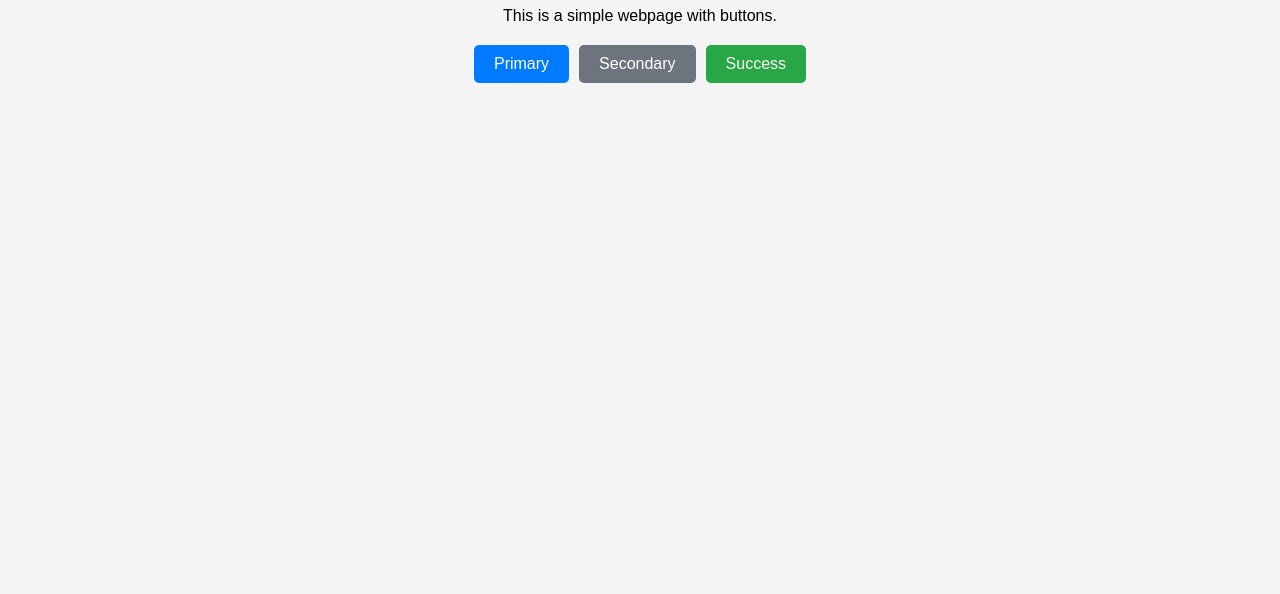
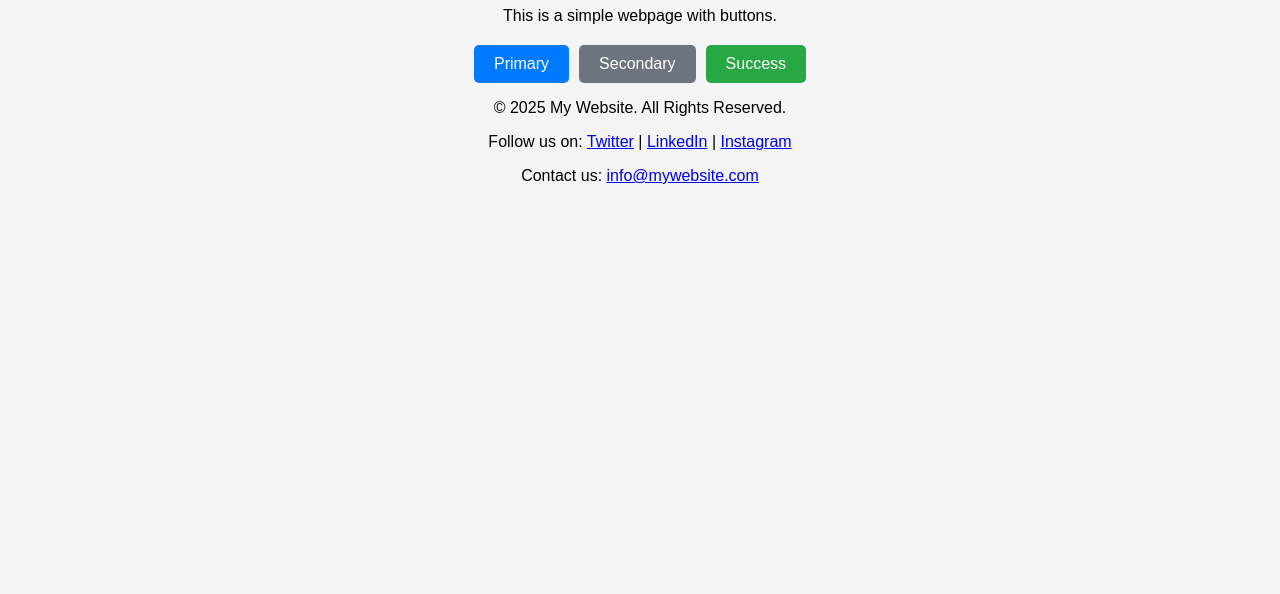
Before and after one commit to harshuuuuuuuu/git-practice, a plain HTML site: page index.html in a window 1280 px wide. Shown: the part 206-800 px from the top of the page. Drawn offline with Linux system fonts and the light colour scheme.

Commit message:
Updated footer

```diff
--- a/index.html
+++ b/index.html
@@ -27,5 +27,20 @@
         <button class="btn btn-secondary">Secondary</button>
         <button class="btn btn-success">Success</button>
     </div>
+
+    <!-- First Footer Section -->
+    <footer class="footer">
+        <p>&copy; 2025 My Website. All Rights Reserved.</p>
+        <p>Follow us on:
+            <a href="#">Twitter</a> |
+            <a href="#">LinkedIn</a> |
+            <a href="#">Instagram</a>
+        </p>
+    </footer>
+
+    <!-- Second Footer Section -->
+    <footer class="second-footer">
+        <p>Contact us: <a href="mailto:info@mywebsite.com">info@mywebsite.com</a></p>
+    </footer>
 </body>
 </html>
```
